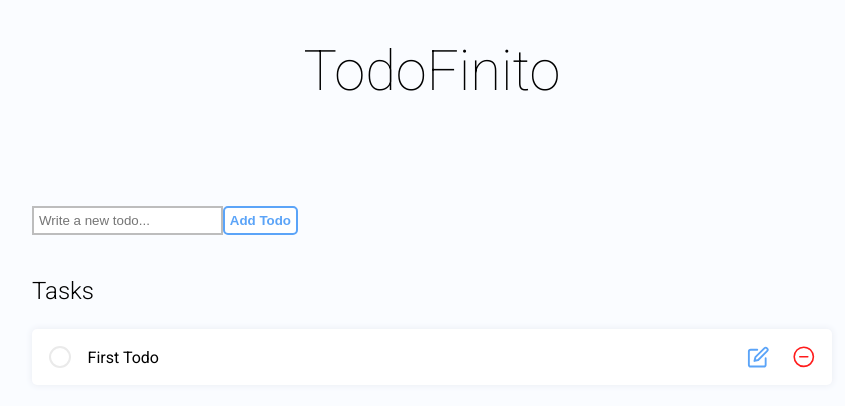
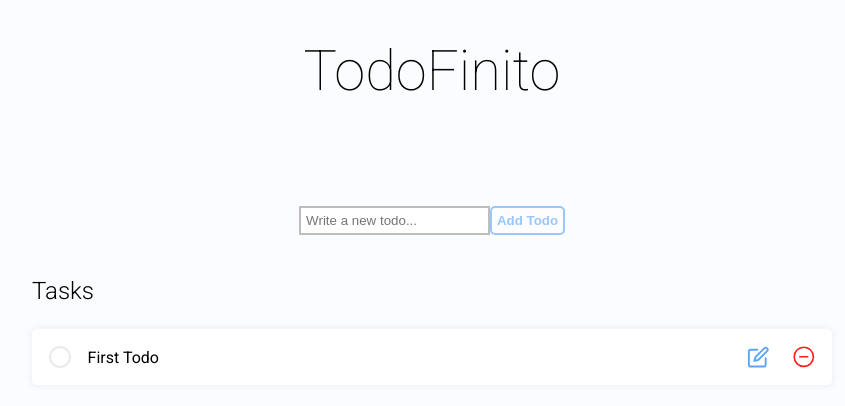
Before and after one commit to ulises-castro/todo-finito, a React (Create React App) app: page / in a window 1280 px wide. Shown: the top 406 px of the page, without its empty margins (208-1053 px from the left). Built offline with nearby package versions, Linux system fonts and the light colour scheme.

Commit message:
Added disabled style for buttons on disabled, added more options for Form styled component

```diff
--- a/src/components/TodoItem/index.tsx
+++ b/src/components/TodoItem/index.tsx
@@ -81,40 +81,6 @@ export default function TodoItem({
     document.removeEventListener("mousemove", onMouseMove);
   };
 
-  const TodoEdit = () => {
-    let todoEditBodyJSX = showEdit ? (
-      <Form onSubmit={handlerUpdateTodoTitle}>
-        <Flex alignItems="center">
-          <Input
-            type="text"
-            value={value}
-            onChange={(event: React.ChangeEvent<HTMLInputElement>) =>
-              setValue(event.target.value)
-            }
-          />
-        </Flex>
-
-        <Flex padding="0 15px">
-          <div style={{ padding: "15px 0 15px 15px " }}>
-            <SimpleBtn type="submit"> Ok </SimpleBtn>
-          </div>
-          <div
-            onClick={() => setShowEdit(false)}
-            style={{ padding: "15px 5px 15px 15px " }}
-          >
-            <SimpleBtn> Cancel </SimpleBtn>
-          </div>
-        </Flex>
-      </Form>
-    ) : (
-      todo.title
-    );
-
-    return (
-      <TodoEditCSS completed={isTodoCompleted}>{todoEditBodyJSX}</TodoEditCSS>
-    );
-  };
-
   const isTodoCompleted = todo.status === "completed";
 
   const onClickToggleCompleted = (event: React.MouseEvent<HTMLElement>) => {
@@ -136,7 +102,35 @@ export default function TodoItem({
           />
         </Flex>
 
-        <TodoEdit />
+        <TodoEditCSS completed={isTodoCompleted}>
+          {showEdit ? (
+            <Form onSubmit={handlerUpdateTodoTitle}>
+              <Flex alignItems="center">
+                <Input
+                  type="text"
+                  value={value}
+                  onChange={(event: React.ChangeEvent<HTMLInputElement>) =>
+                    setValue(event.target.value)
+                  }
+                />
+              </Flex>
+
+              <Flex padding="0 15px">
+                <div style={{ padding: "15px 0 15px 15px " }}>
+                  <SimpleBtn type="submit"> Ok </SimpleBtn>
+                </div>
+                <div
+                  onClick={() => setShowEdit(false)}
+                  style={{ padding: "15px 5px 15px 15px " }}
+                >
+                  <SimpleBtn> Cancel </SimpleBtn>
+                </div>
+              </Flex>
+            </Form>
+          ) : (
+            todo.title
+          )}
+        </TodoEditCSS>
 
         {!showEdit && (
           <TodoActions>
--- a/src/containers/TodoBoard/index.tsx
+++ b/src/containers/TodoBoard/index.tsx
@@ -17,6 +17,7 @@ import { TodoProps, handlerTodoType, TodoBase } from "./models/Todo.interface";
 function TodoBoard() {
   const [state, dispatch] = useReducer(todoReducer, initialTodoState);
   const [newTodoValue, setNewTodoValue] = React.useState<string>('')
+  const inputNewTodoRef = React.useRef<HTMLInputElement | null>(null)
 
   const handleAddTodo = (event: any) => {
     event.preventDefault()
@@ -27,6 +28,10 @@ function TodoBoard() {
     };
 
     dispatch({ type: ADD_TODO, payload });
+
+    setNewTodoValue('')
+
+    if (inputNewTodoRef.current) inputNewTodoRef.current.focus()
   };
 
   const handlerRemoveTodo: handlerTodoType = (todoId) => {
@@ -66,10 +71,10 @@ function TodoBoard() {
         <h1> TodoFinito </h1>
       </Header>
       <ActionBar>
-        <Form onSubmit={handleAddTodo}>
+        <Form onSubmit={handleAddTodo} justifyContent="center">
           <div>
-            <Input type="text" value={newTodoValue} onChange={handleChangeNewTodoValue} placeholder="Write a new todo..." />
-            <SimpleBtn type="submit">Add Todo</SimpleBtn>
+            <Input type="text" ref={inputNewTodoRef} value={newTodoValue} onChange={handleChangeNewTodoValue} placeholder="Write a new todo..." />
+            <SimpleBtn type="submit" disabled={!newTodoValue}>Add Todo</SimpleBtn>
           </div>
         </Form>
       </ActionBar>
--- a/src/css-components/index.ts
+++ b/src/css-components/index.ts
@@ -40,13 +40,22 @@ export const Flex = styled.div.attrs<FlexProps>(
   ${(props) => (props.alignItems ? `align-items: ${props.alignItems}` : ``)}
 `;
 
-export const Form = styled.form`
+interface FormType {
+  justifyContent?: string;
+}
+
+export const Form = styled.form<FormType>`
   display: flex;
   width: 100%;
-  justify-content: space-between;
+  justify-content: ${props => props.justifyContent || 'space-between'};
 `;
 
-export const SimpleBtn = styled(InvertedBtn)``;
+export const SimpleBtn = styled(InvertedBtn)`
+  &:disabled {
+    opacity: 0.6;
+  }
+`;
+
 export const Input = styled.input`
   padding: 5px;
   border: 2px solid #bdbdbd;
```
